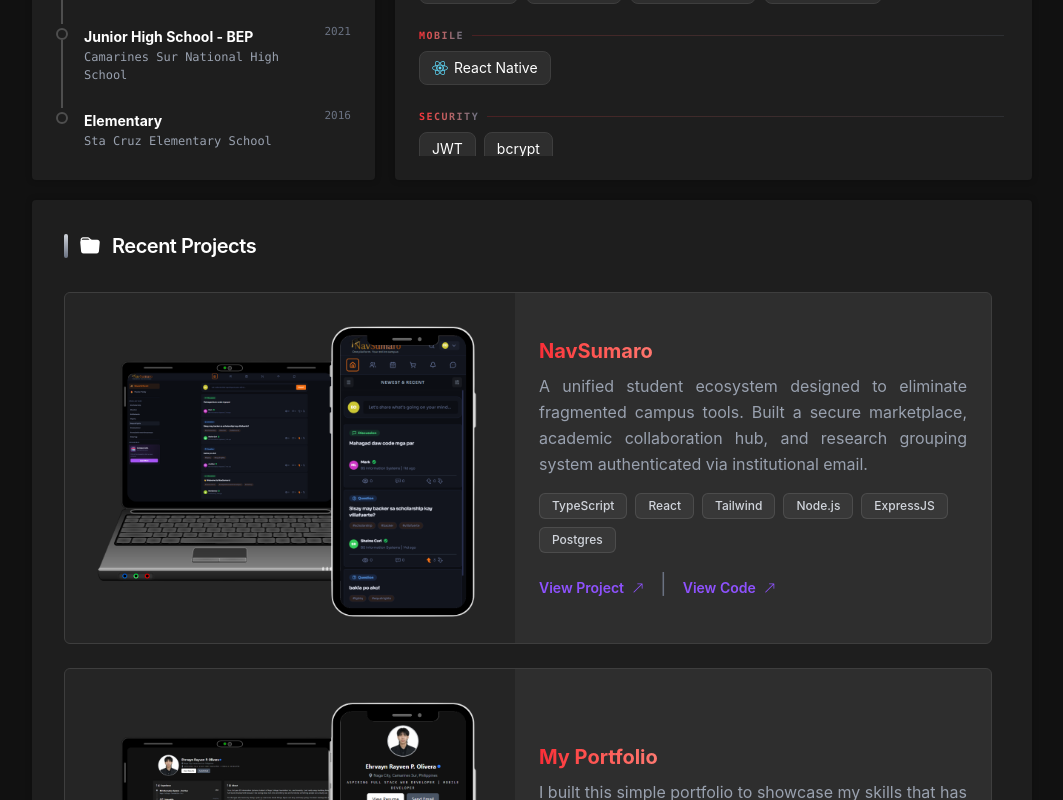
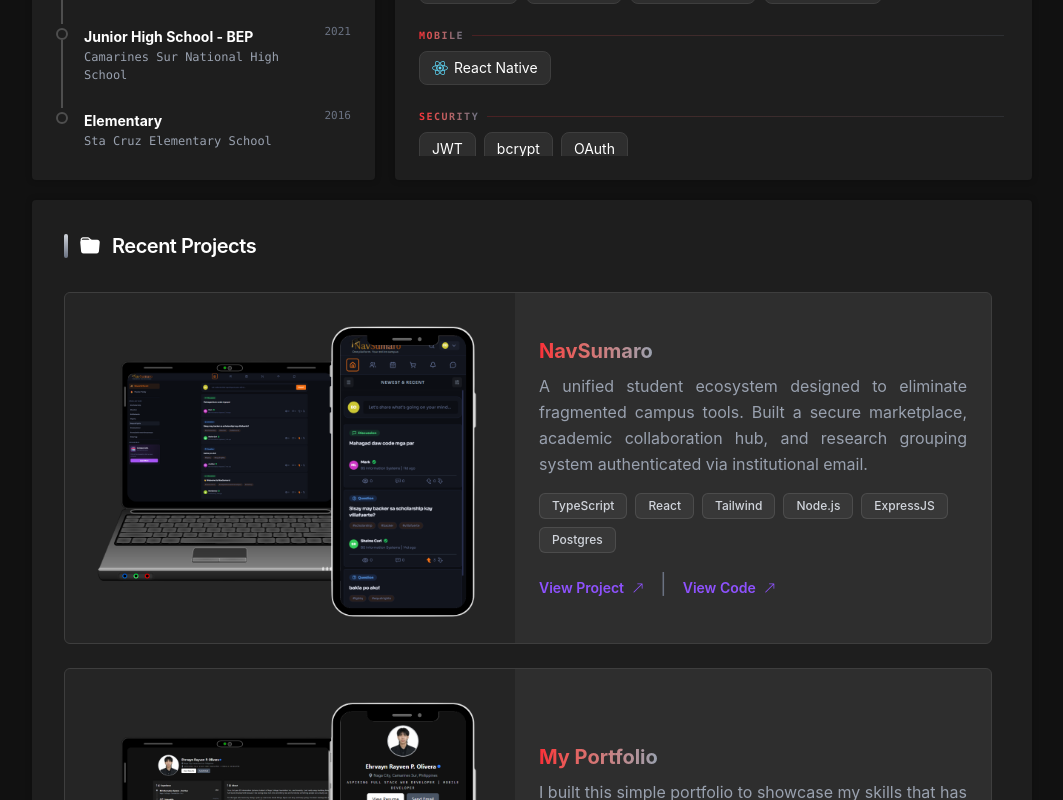
Before and after one commit to ehrvayn/Portfolio, a React (Vite) app: page / in a window 1280 px wide. Shown: the part 840-1640 px from the top of the page, without its empty margins (118-1181 px from the left). Built offline with nearby package versions, Linux system fonts and the light colour scheme; no server answers; grey boxes are pictures that could not be loaded; what groq-sdk would draw is missing.

Commit message:
Feat: Added new security stack

```diff
--- a/src/components/containers/RecentProjects.jsx
+++ b/src/components/containers/RecentProjects.jsx
@@ -3,7 +3,6 @@ import { useState } from "react";
 import NavsumaroImg from "../../assets/img/NavSumaroImg.png";
 import QuickNotesImg from "../../assets/img/QuickNotesImg.png";
 import PortfolioImg from "../../assets/img/PortfolioImg.png";
-
 
 function RecentProjects() {
   const { darkMode } = useDarkMode();
@@ -21,7 +20,14 @@ function RecentProjects() {
       link: "navsumaro.vercel.app",
       code: "github.com/ehrvayn/navSumaro",
       image: NavsumaroImg,
-      tech: ["TypeScript", "React", "Tailwind", "Node.js", "ExpressJS", "Postgres"],
+      tech: [
+        "TypeScript",
+        "React",
+        "Tailwind",
+        "Node.js",
+        "ExpressJS",
+        "Postgres",
+      ],
     },
     {
       name: "My Portfolio",
@@ -39,7 +45,14 @@ function RecentProjects() {
       link: "qcknotes.vercel.app",
       code: "github.com/ehrvayn/QuickNotes",
       image: QuickNotesImg,
-      tech: ["JavaScript", "React", "Tailwind", "BootStrap", "Node.js", "MySQL"],
+      tech: [
+        "JavaScript",
+        "React",
+        "Tailwind",
+        "BootStrap",
+        "Node.js",
+        "MySQL",
+      ],
     },
   ];
 
@@ -54,6 +67,7 @@ function RecentProjects() {
         <h2 className="text-lg md:text-xl font-semibold tracking-tight">
           <i className="bi bi-folder-fill mr-2" /> Recent Projects
         </h2>
+
       </div>
 
       <div className="grid grid-cols-1 gap-6 auto-rows-max max-h-[750px] overflow-y-auto pr-2 custom-scrollbar">
@@ -69,7 +83,9 @@ function RecentProjects() {
             onMouseLeave={() => setHoveredIndex(null)}
           >
             <div className="flex flex-col lg:flex-row gap-0 lg:items-center">
-              <div className={`w-full lg:w-[450px] h-[320px] md:h-[350px] flex-shrink-0 overflow-hidden bg-black/5 ${darkMode && "bg-black/20"} flex items-center justify-center`}>
+              <div
+                className={`w-full lg:w-[450px] h-[320px] md:h-[350px] flex-shrink-0 overflow-hidden bg-black/5 ${darkMode && "bg-black/20"} flex items-center justify-center`}
+              >
                 <img
                   src={project.image}
                   alt={project.name}
@@ -82,9 +98,11 @@ function RecentProjects() {
 
               <div className="flex flex-col gap-4 p-6 flex-1">
                 <div>
-                  <h3 className="text-lg md:text-xl font-bold mb-2 bg-gradient-to-r from-red-500 to-white bg-clip-text text-transparent">
-                    {project.name}
-                  </h3>
+                  <div className="flex items-center gap-3">
+                    <h3 className="text-lg md:text-xl font-bold mb-2 bg-gradient-to-r from-red-500 to-gray-400 bg-clip-text text-transparent">
+                      {project.name}
+                    </h3>
+                  </div>
                   <p
                     className={`text-sm md:text-base text-justify leading-relaxed ${
                       darkMode ? "text-gray-400" : "text-gray-600"
--- a/src/components/containers/TechStack.jsx
+++ b/src/components/containers/TechStack.jsx
@@ -59,6 +59,7 @@ function TechStack() {
             techs: [
               { name: "JWT", img: null },
               { name: "bcrypt", img: null },
+              { name: "OAuth", img: null },
             ],
           },
                     {
```
